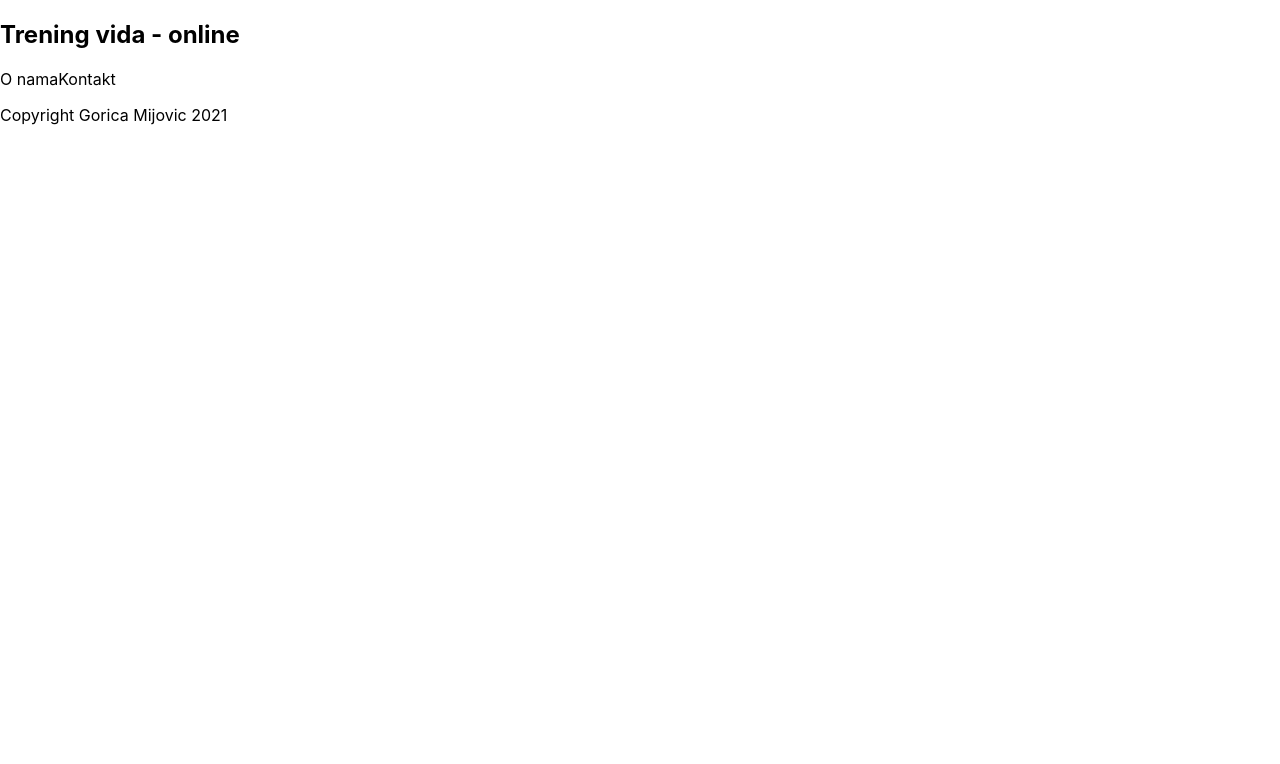
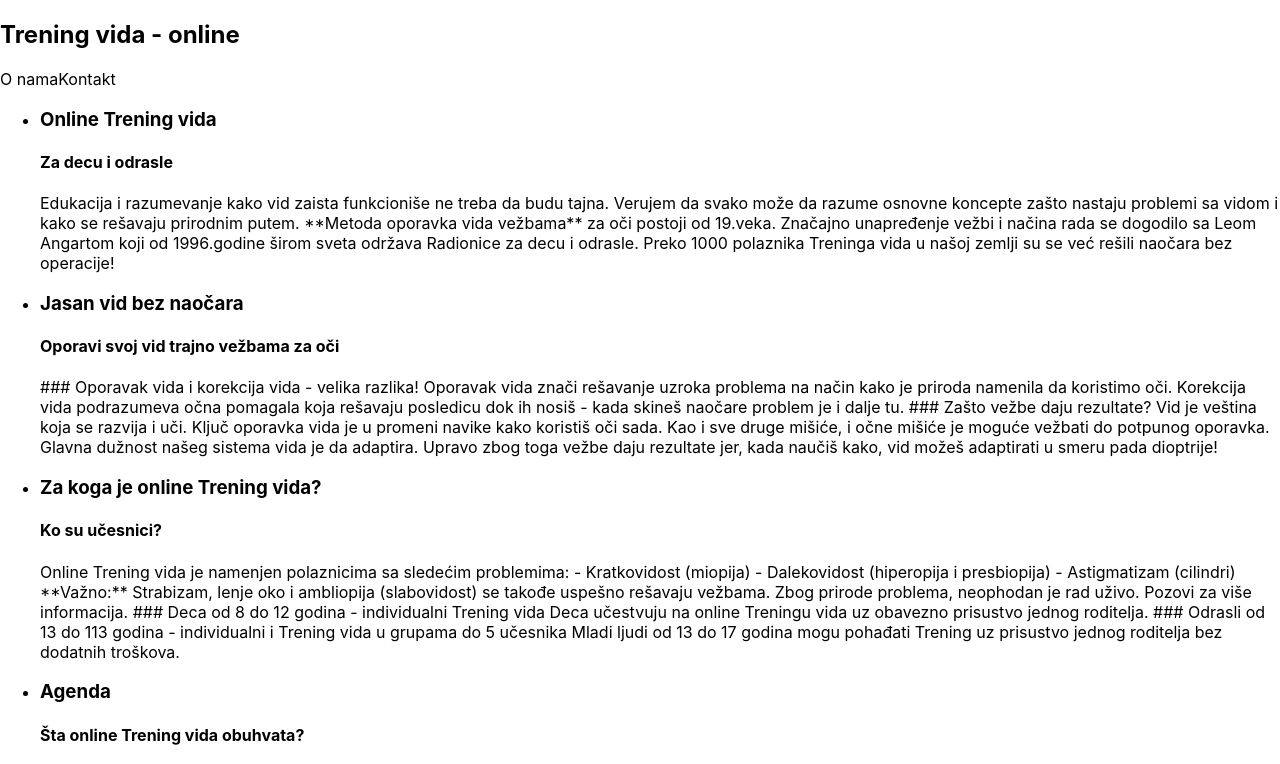
Before and after one commit to marijanbrvar/treningvida-online, a Next.js app: page / in a window 1280 px wide. Shown: the top 764 px of the page. Built offline with nearby package versions, Linux system fonts and the light colour scheme.

Commit message:
Added ability to read data from markdown content, added plugin gray-matter, pasing data to element

```diff
--- a/package.json
+++ b/package.json
@@ -8,6 +8,7 @@
     "start": "next start"
   },
   "dependencies": {
+    "gray-matter": "^4.0.2",
     "next": "10.0.8",
     "react": "17.0.1",
     "react-dom": "17.0.1"
--- a/pages/index.js
+++ b/pages/index.js
@@ -1,8 +1,10 @@
 import Head from "next/head";
 import React from 'react'
 import fs from 'fs'
+import matter from 'gray-matter'
 
-export default function Index({ title, description}) {
+export default function Index({ title, description, content}) {
+  const articles = content.map(doc => matter(doc.toString()))
   return (
     <>
       <Head>
@@ -13,7 +15,15 @@ export default function Index({ title, description}) {
       </Head>
       <div>
         <ul>
-
+          {articles.map((article,i ) => (
+            <li key={i}>
+              <h3>{article.data.title}</h3>
+              <h4>{article.data.tagline}</h4>
+              <p>
+              {article.content}
+              </p>
+            </li>
+          ))}
         </ul>
       </div>
     </>
@@ -22,9 +32,12 @@ export default function Index({ title, description}) {
 
 export async function getStaticProps() {
   const siteData = await import(`../config.json`);
+  const articlesList = fs.readdirSync('data')
+  const content = articlesList.map(doc => fs.readFileSync('data/'+ doc).toString())
+  return {
 
-  return {
     props: {
+      content,
       title: siteData.default.title,
       description: siteData.default.description,
     },
```
Also changed, not shown: 1 other file (tests, documents, lock files or other folders).
